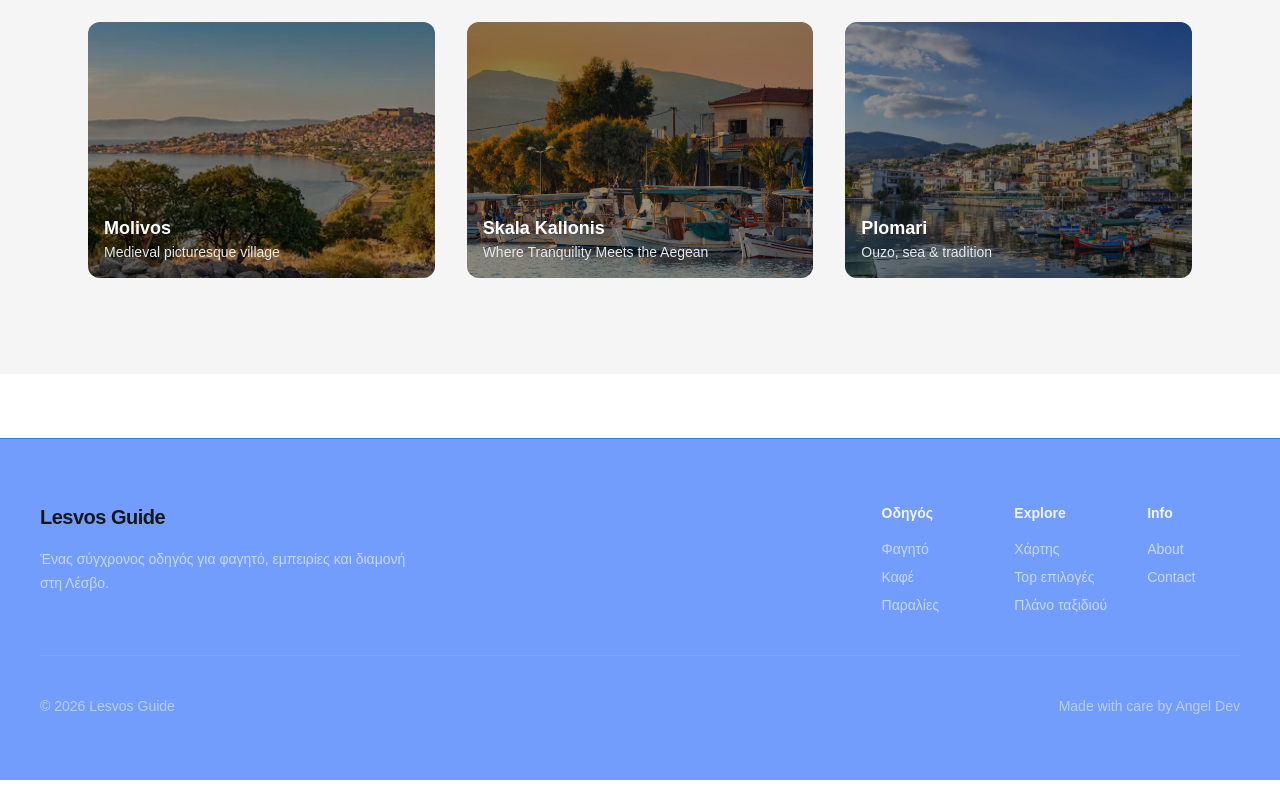
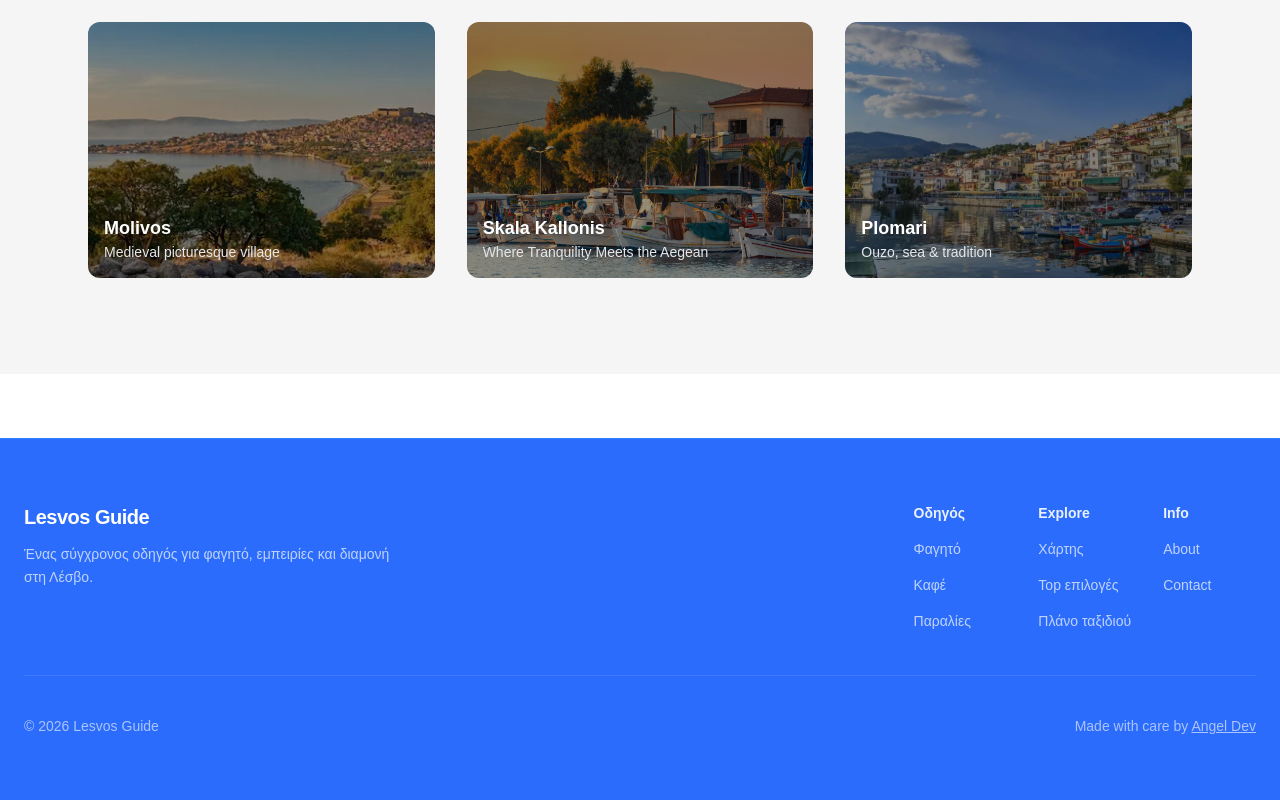
Before and after one commit to amamouridis06/lesvos-travel-guide, a Next.js app: page / in a window 1280 px wide. Shown: the part 1954-2754 px from the top of the page. Built offline with nearby package versions, Linux system fonts and the light colour scheme.

Commit message:
Update Footer.tsx

```diff
--- a/components/Footer.tsx
+++ b/components/Footer.tsx
@@ -1,47 +1,47 @@
 export default function Footer() {
   return (
-     <footer className="bg-blue-600/60 backdrop-blur-md border-t border-blue-500 mt-16">
-      <div className="mx-auto max-w-7xl px-6 py-16 md:px-10">
+    <footer className="bg-blue-600/90 backdrop-blur-md border-t border-blue-500 mt-16 text-white">
+      <div className="mx-auto max-w-7xl px-4 sm:px-6 py-12 sm:py-16">
 
         {/* Top */}
-        <div className="flex flex-col gap-12 md:flex-row md:justify-between">
+        <div className="flex flex-col gap-10 md:flex-row md:justify-between">
 
           {/* Brand */}
-          <div className="max-w-sm">
-            <h3 className="text-xl font-semibold tracking-tight">
+          <div className="max-w-sm text-center md:text-left">
+            <h3 className="text-lg sm:text-xl font-semibold tracking-tight">
               Lesvos Guide
             </h3>
-            <p className="mt-4 text-sm leading-6 text-white/60">
+            <p className="mt-3 text-sm text-white/70 leading-relaxed">
               Ένας σύγχρονος οδηγός για φαγητό, εμπειρίες και διαμονή στη Λέσβο.
             </p>
           </div>
 
           {/* Links */}
-          <div className="grid grid-cols-2 gap-10 text-sm md:grid-cols-3">
+          <div className="grid grid-cols-2 gap-8 text-sm sm:grid-cols-3 text-center md:text-left">
 
             <div>
-              <h4 className="mb-4 font-semibold text-white/90">Οδηγός</h4>
-              <ul className="space-y-2 text-white/60">
-                <li><a href="#" className="hover:text-white">Φαγητό</a></li>
-                <li><a href="#" className="hover:text-white">Καφέ</a></li>
-                <li><a href="#" className="hover:text-white">Παραλίες</a></li>
+              <h4 className="mb-3 font-semibold text-white/90">Οδηγός</h4>
+              <ul className="space-y-2 text-white/70">
+                <li><a href="#" className="block py-1 hover:text-white">Φαγητό</a></li>
+                <li><a href="#" className="block py-1 hover:text-white">Καφέ</a></li>
+                <li><a href="#" className="block py-1 hover:text-white">Παραλίες</a></li>
               </ul>
             </div>
 
             <div>
-              <h4 className="mb-4 font-semibold text-white/90">Explore</h4>
-              <ul className="space-y-2 text-white/60">
-                <li><a href="#" className="hover:text-white">Χάρτης</a></li>
-                <li><a href="#" className="hover:text-white">Top επιλογές</a></li>
-                <li><a href="#" className="hover:text-white">Πλάνο ταξιδιού</a></li>
+              <h4 className="mb-3 font-semibold text-white/90">Explore</h4>
+              <ul className="space-y-2 text-white/70">
+                <li><a href="#" className="block py-1 hover:text-white">Χάρτης</a></li>
+                <li><a href="#" className="block py-1 hover:text-white">Top επιλογές</a></li>
+                <li><a href="#" className="block py-1 hover:text-white">Πλάνο ταξιδιού</a></li>
               </ul>
             </div>
 
             <div>
-              <h4 className="mb-4 font-semibold text-white/90">Info</h4>
-              <ul className="space-y-2 text-white/60">
-                <li><a href="#" className="hover:text-white">About</a></li>
-                <li><a href="#" className="hover:text-white">Contact</a></li>
+              <h4 className="mb-3 font-semibold text-white/90">Info</h4>
+              <ul className="space-y-2 text-white/70">
+                <li><a href="#" className="block py-1 hover:text-white">About</a></li>
+                <li><a href="#" className="block py-1 hover:text-white">Contact</a></li>
               </ul>
             </div>
 
@@ -49,17 +49,23 @@ export default function Footer() {
         </div>
 
         {/* Divider */}
-        <div className="my-10 h-px bg-white/10" />
+        <div className="my-8 sm:my-10 h-px bg-white/10" />
 
         {/* Bottom */}
-        <div className="flex flex-col gap-4 text-sm text-white/50 md:flex-row md:justify-between">
+        <div className="flex flex-col items-center gap-3 text-xs sm:text-sm text-white/60 md:flex-row md:justify-between">
           <span>© {new Date().getFullYear()} Lesvos Guide</span>
+
           <span>
             Made with care by{" "}
-              <a href="https://github.com/amamouridis06" target="" rel="noopener noreferrer">
-            Angel Dev
-          </a>
-</span>
+            <a
+              href="https://github.com/amamouridis06"
+              className="underline hover:text-white"
+              target="_blank"
+              rel="noopener noreferrer"
+            >
+              Angel Dev
+            </a>
+          </span>
         </div>
       </div>
     </footer>
```
